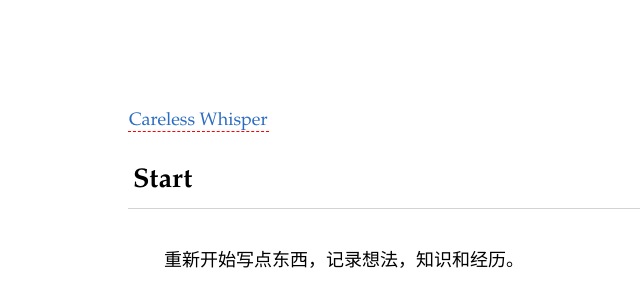
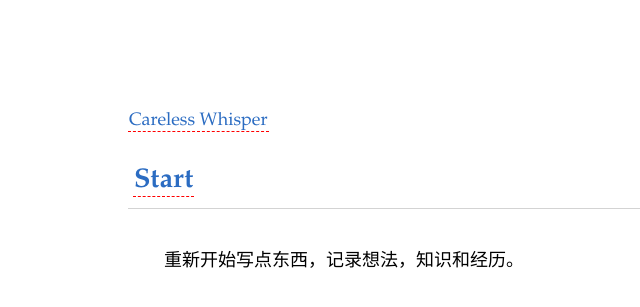
Before and after one commit to doskoi/log, a Jekyll site: the page built from _posts/2013-10-30-start.md, in a window 1280 px wide. Shown: the top 307 px of the page, without its empty margins (192-832 px from the left). Built offline with Jekyll 4.4.1, drawn with Linux system fonts in a browser that asks for light colours.

Commit message:
Update page.html

```diff
--- a/_layouts/page.html
+++ b/_layouts/page.html
@@ -10,7 +10,9 @@
   <p>
     <a href="{{ site.baseurl }}">{{ site.name }}</a>
   </p>
-  <h2>{{ page.title }}</h2>
+  <h2>
+	<a href="{{ page.url }}">{{ page.title }}</a>
+  </h2>
   <div class="content">
 	  {{ content }}
   </div>
```
